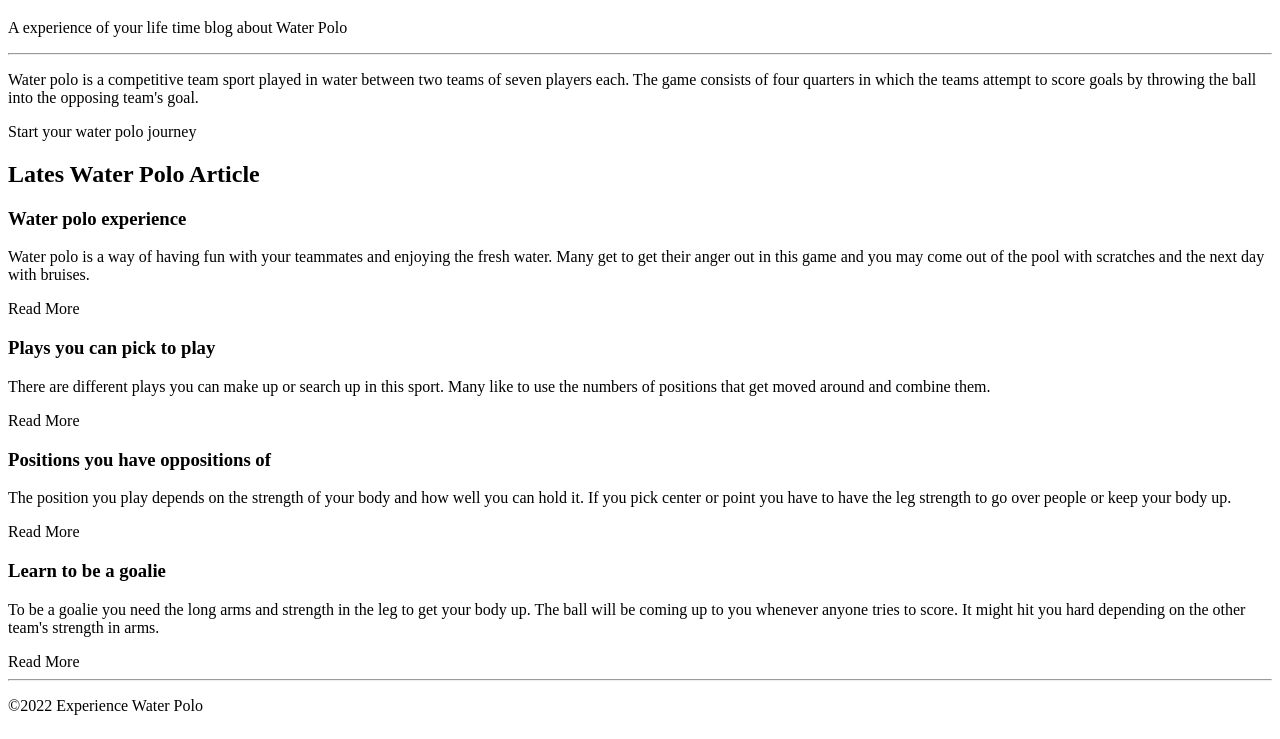
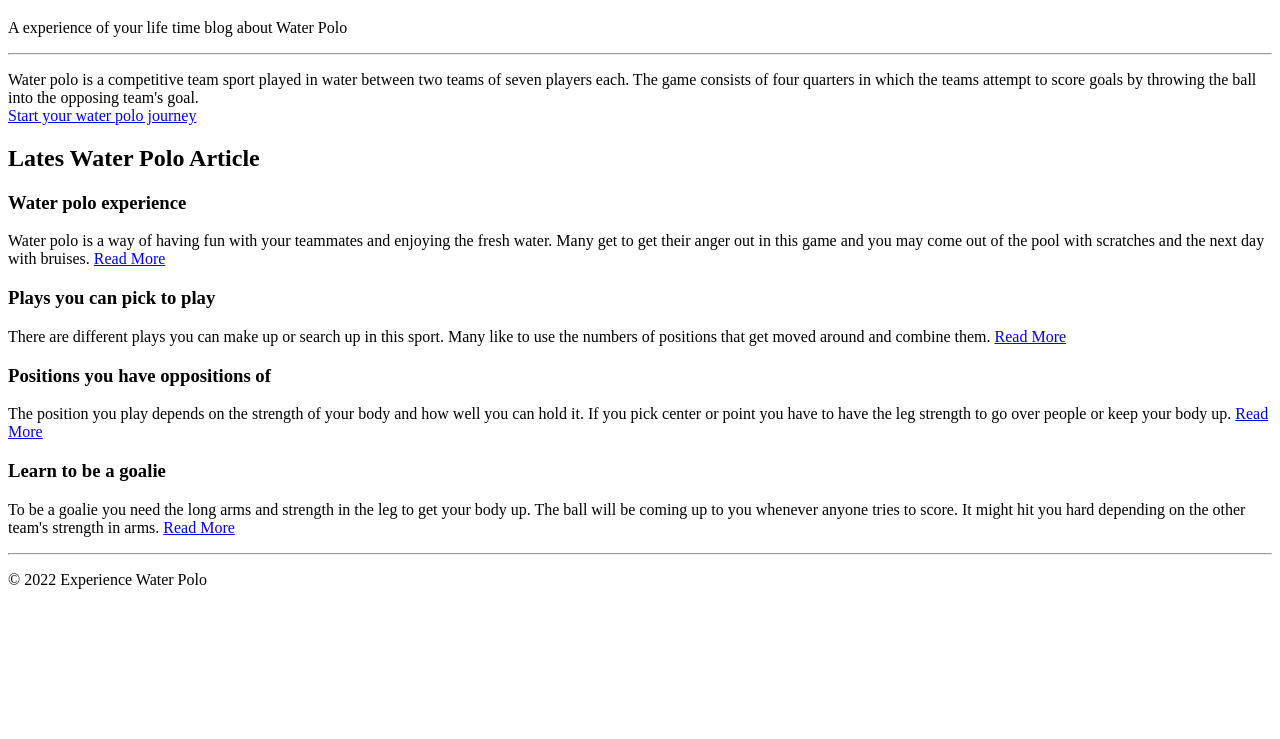
Before and after one commit to SammyV05/-Intro-to-HTML---Practice, a plain HTML site: page Index.Html in a window 1280 px wide. Shown: the part 61-800 px from the top of the page. Drawn offline with Linux system fonts and the light colour scheme.

Commit message:
copleted the document

```diff
--- a/Index.Html
+++ b/Index.Html
@@ -10,38 +10,33 @@
 
         <hr>
 
-        <p>Water polo is a competitive team sport played in water between two teams of seven players each. The game consists of four quarters in which the teams attempt to score goals by throwing the ball into the opposing team's goal. </p>
-
-        <a>Start your water polo journey</a>
+        <p>Water polo is a competitive team sport played in water between two teams of seven players each. The game consists of four quarters in which the teams attempt to score goals by throwing the ball into the opposing team's goal.<br>
+        <a href="#">Start your water polo journey</a></p>
 
         <h2>Lates Water Polo Article</h2>
 
         <h3>Water polo experience </h3>
 
-        <p>Water polo is a way of having fun with your teammates and enjoying the fresh water. Many get to get their anger out in this game and you may come out of the pool with scratches and the next day with bruises.</p>
-
-        <a>Read More</a>
+        <p>Water polo is a way of having fun with your teammates and enjoying the fresh water. Many get to get their anger out in this game and you may come out of the pool with scratches and the next day with bruises.
+        <a href="#">Read More</a></p>
 
         <h3>Plays you can pick to play</h3>
 
-        <p>There are different plays you can make up or search up in this sport. Many like to use the numbers of positions that get moved around and combine them.</p>
-
-        <a>Read More</a>
+        <p>There are different plays you can make up or search up in this sport. Many like to use the numbers of positions that get moved around and combine them.
+        <a href="#">Read More</a></p>
 
         <h3>Positions you have oppositions of </h3>
 
-        <p>The position you play depends on the strength of your body and how well you can hold it. If you pick center or point you have to have the leg strength to go over people or keep your body up.</p>
-
-        <a>Read More </a>
+        <p>The position you play depends on the strength of your body and how well you can hold it. If you pick center or point you have to have the leg strength to go over people or keep your body up.
+        <a href="#">Read More </a></p>
 
         <h3>Learn to be a goalie</h3>
 
-        <p>To be a goalie you need the long arms and strength in the leg to get your body up. The ball will be coming up to you whenever anyone tries to score. It might hit you hard depending on the other team's strength in arms.</p>
-
-        <a>Read More </a>
+        <p>To be a goalie you need the long arms and strength in the leg to get your body up. The ball will be coming up to you whenever anyone tries to score. It might hit you hard depending on the other team's strength in arms.
+        <a href="#">Read More </a></p>
 
         <hr>
 
-        <p>©2022 Experience Water Polo</p>
+        <p>&copy; 2022 Experience Water Polo</p>
 	</body>
 </html>
```
